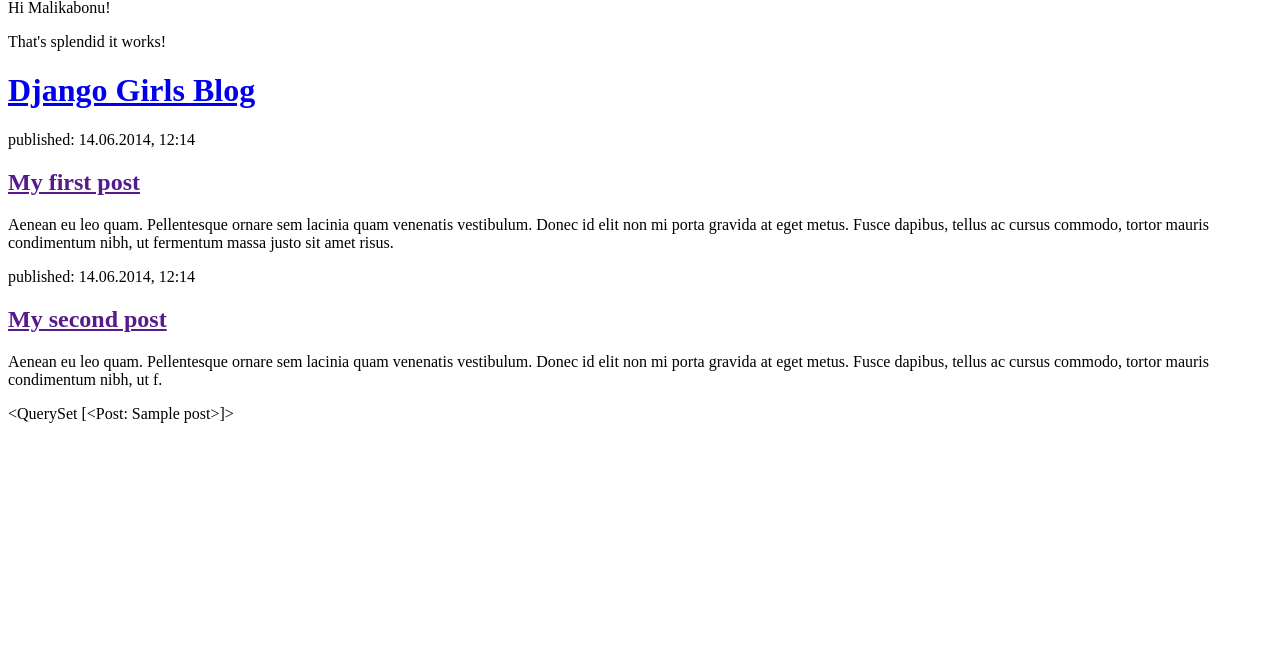
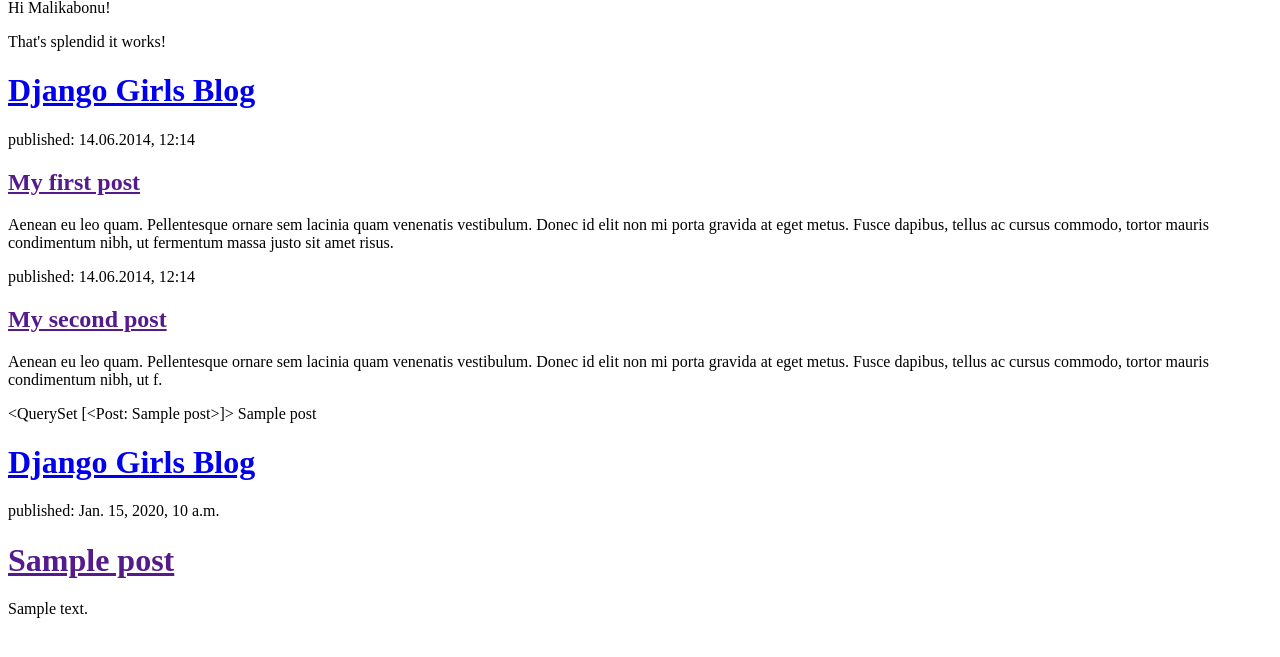
Before and after one commit to malikabonu/myblog, a Django app: template blog/templates/blog/post_list.html in a window 1280 px wide. Shown: the part 17-674 px from the top of the page. Run offline with Django 3.2, Linux system fonts and the light colour scheme; the template is opened without the code that fills it: values that come from a table or form of the project are taken from there, others are empty; tables that the repository leaves empty hold one stand-in row (values such as "Sample post").

Commit message:
Modified templates to display posts from database.

```diff
--- a/blog/templates/blog/post_list.html
+++ b/blog/templates/blog/post_list.html
@@ -32,5 +32,19 @@
             <h2><a href="">My second post</a></h2>
             <p>Aenean eu leo quam. Pellentesque ornare sem lacinia quam venenatis vestibulum. Donec id elit non mi porta gravida at eget metus. Fusce dapibus, tellus ac cursus commodo, tortor mauris condimentum nibh, ut f.</p>
         </div> {{ posts }}
+    {% for post in posts %}
+    {{ post }}
+{% endfor %}
     </body>
 </html>
+<div>
+    <h1><a href="/">Django Girls Blog</a></h1>
+</div>
+
+{% for post in posts %}
+    <div>
+        <p>published: {{ post.published_date }}</p>
+        <h1><a href="">{{ post.title }}</a></h1>
+        <p>{{ post.text|linebreaksbr }}</p>
+    </div>
+{% endfor %}
```
